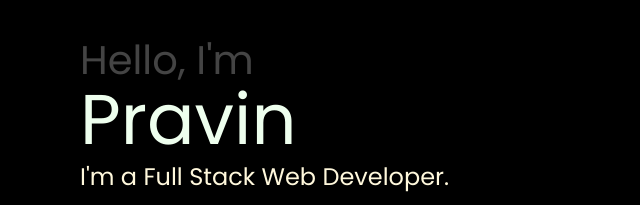
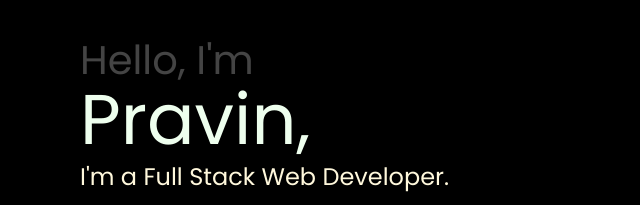
Before and after one commit to pravin44/portfolio-1, a plain HTML site: page index.html in a window 1280 px wide. Shown: the part 246-451 px from the top of the page, 0-640 px from the left. Drawn offline with nearby package versions, Linux system fonts and the light colour scheme.

Commit message:
Update index.html

```diff
--- a/index.html
+++ b/index.html
@@ -31,7 +31,7 @@
 
     <section class="banner" id="home">
         <div class="txtbox">
-            <h2>Hello, I'm <br> <span> Pravin </span>  </h2>
+            <h2>Hello, I'm <br> <span> Pravin, </span>  </h2>
             <h3>I'm a Full Stack Web Developer.</h3>
             <a href="#about" class="btn"><button type="button" class="btn btn-primary btn-lg">About Me</button></a>
         </div>
```
